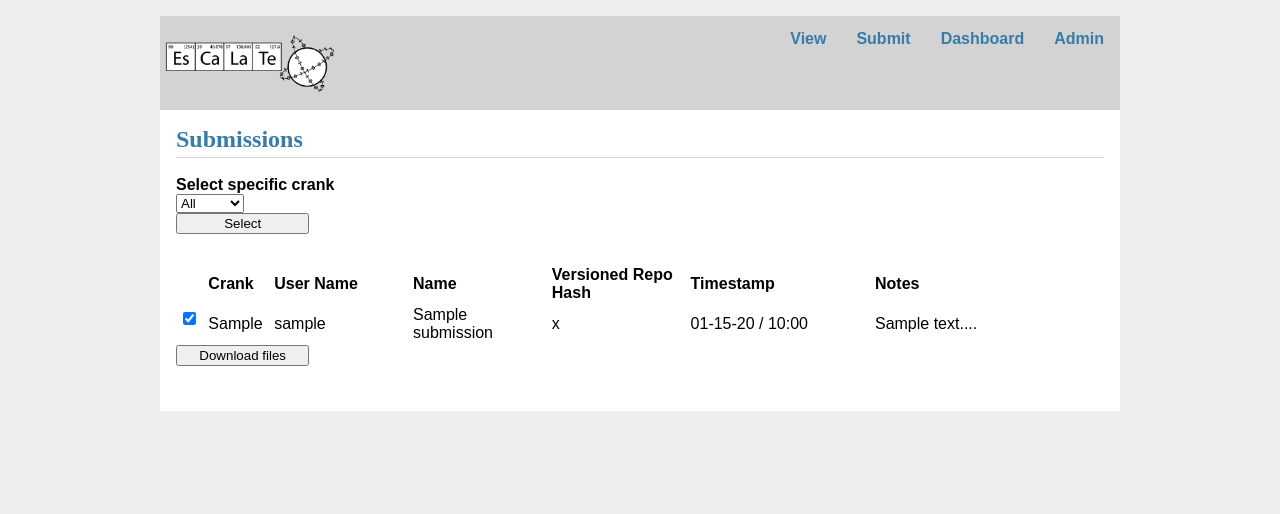
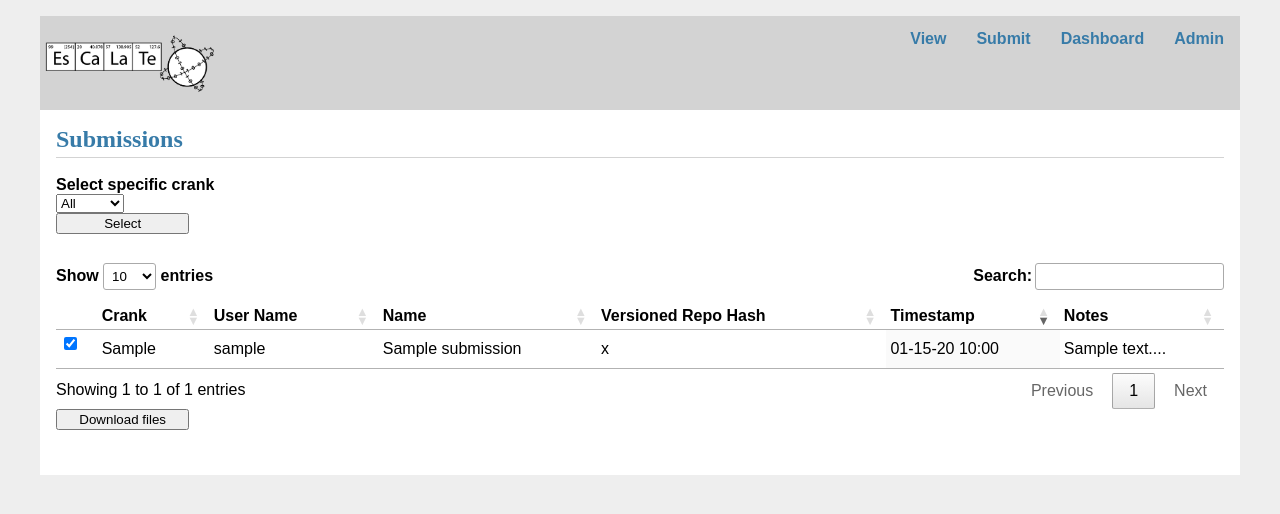
Before and after one commit to twosixlabs/Escalation, a Flask app: page / in a window 1280 px wide. Shown: the top 514 px of the page. Run offline with Flask 2, Linux system fonts and the light colour scheme; tables that the repository leaves empty hold one stand-in row (values such as "Sample post"); some libraries are stand-ins or nearby versions.

Commit message:
add initial datatable

```diff
--- a/submit_server/escalation/database.py
+++ b/submit_server/escalation/database.py
@@ -294,7 +294,7 @@ def add_submission(username,expname,crank,githash,rows,notes):
 
 def get_submissions(crank='all'):
     if crank == 'all':
-        return Submission.query.order_by(Submission.created.desc()).limit(10).all()
+        return Submission.query.order_by(Submission.created.desc()).all()
     else:
         return Submission.query.filter_by(crank=crank).order_by(Submission.created.desc()).all()
 
--- a/submit_server/escalation/static/style.css
+++ b/submit_server/escalation/static/style.css
@@ -6,7 +6,7 @@ html {
 }
 
 body {
-  max-width: 960px;
+  max-width: 1200px;
   margin: 0 auto;
   background: white;
 }
@@ -85,7 +85,7 @@ hr {
   margin: 1em 0;
   display: flex;
   flex-direction: column;
-  max-width: 960px;
+  max-width: 1200px;
 }
 
 
@@ -152,7 +152,3 @@ pre {
 #images {
     display: block;
 }
-
-.leaderboard table {
-    text-align: left;
-}
--- a/submit_server/escalation/templates/base.html
+++ b/submit_server/escalation/templates/base.html
@@ -1,6 +1,12 @@
 <!doctype html>
-<title>{% block title %}{% endblock %} - ESCALATion</title>
-<link rel="stylesheet" href="{{ url_for('static', filename='style.css') }}">
+<head>
+  <link rel="stylesheet" type="text/css" href="https://cdn.datatables.net/1.10.19/css/jquery.dataTables.min.css">
+  <link rel="stylesheet" href="{{ url_for('static', filename='style.css') }}">
+  <script type="text/javascript" language="javascript" src="https://code.jquery.com/jquery-3.3.1.js"></script>
+  <script type="text/javascript" language="javascript" src="https://cdn.datatables.net/1.10.19/js/jquery.dataTables.min.js"></script>
+
+  <title>{% block title %}{% endblock %} - ESCALATion</title>
+</head>
 <div class="topnav">
   <img src="/static/Escalate_B-04.png" width="180px">
   <div class="topnav-right">
--- a/submit_server/escalation/templates/index.html
+++ b/submit_server/escalation/templates/index.html
@@ -18,14 +18,7 @@
 </form>
 
 <form method="post">
-  <table style="min-width:600px">
-	<col style="width:3%">
-	<col style="width:7%">
-	<col style="width:15%">
-	<col style="width:15%">
-	<col style="width:15%">
-	<col style="width:20%">
-	<col style="width:40%">
+  <table  id="submission_table" class="compact hover order-column row-border">
   <thead>
   <tr>
     <th></th>
@@ -37,6 +30,7 @@
     <th>Notes</th>
   </tr>
   </thead>
+  <tbody>
 {% for sub in submissions %}
   <tr>
     <td> <input type="checkbox" name="download" value="{{ sub['id'] }}" checked>
@@ -44,11 +38,27 @@
     <td> {{ sub['username'] }} </td>
     <td> {{ sub['expname'] }} </td>
     <td> {{ sub['githash'] }} </td>
-    <td> {{ sub['created'].strftime('%m-%d-%y / %H:%M') }} </td>
-    <td> {{ sub['notes'][:100] + "..." }} </td>
+    <td> {{ sub['created'].strftime('%m-%d-%y %H:%M') }} </td>
+    <td> {{ sub['notes'][:50] + "..." }} </td>
   </tr>
-{% endfor %}
-</table>
+  {% endfor %}
+  </tbody>
+  </table>
+
+  <script type="text/javascript">
+
+$(document).ready(function() {
+$('#submission_table').DataTable( {
+        "order": [[ 5, "desc" ]],
+"columnDefs": [
+    { "orderable": false, "targets": 0 }
+  ]
+}
+);
+} );
+
+	</script>
+
   <input type="hidden" value="{{ crank }}" name="crank">
   <input type="submit" value="Download files">
 </form>
```
